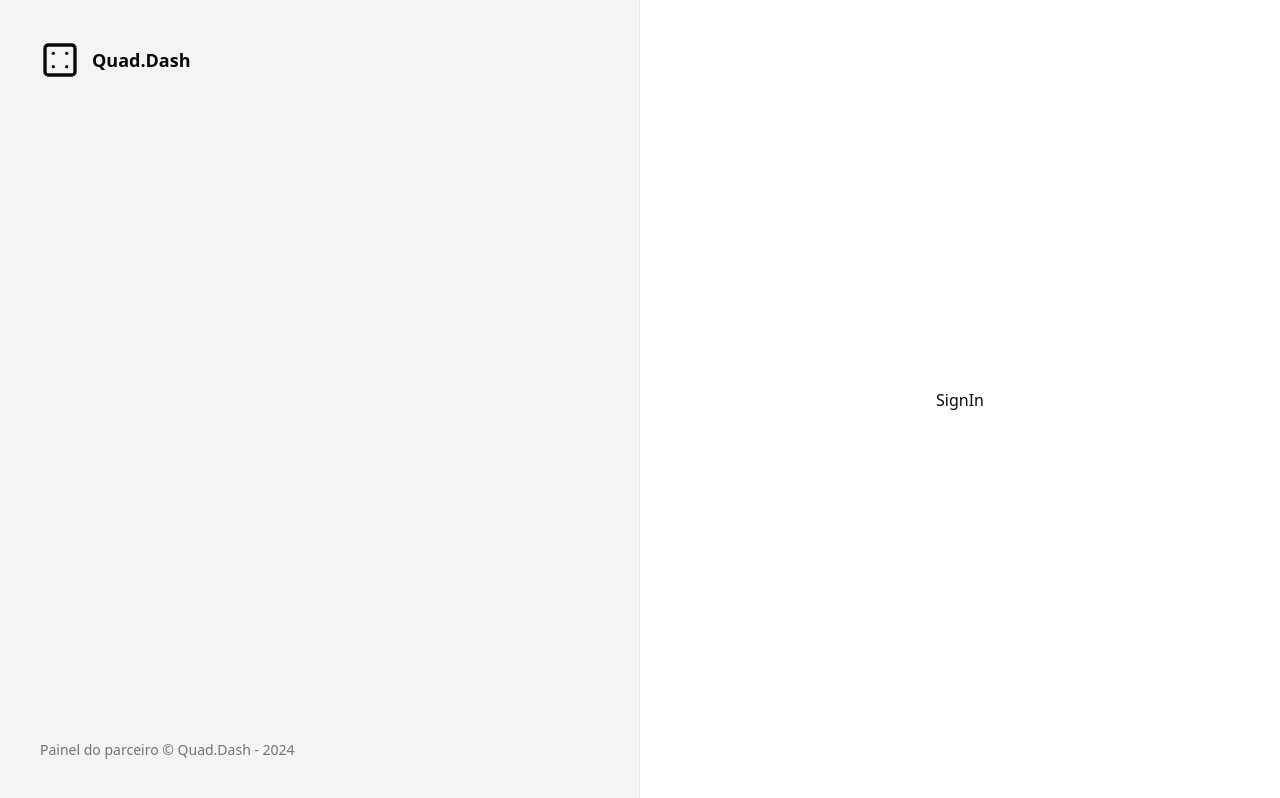
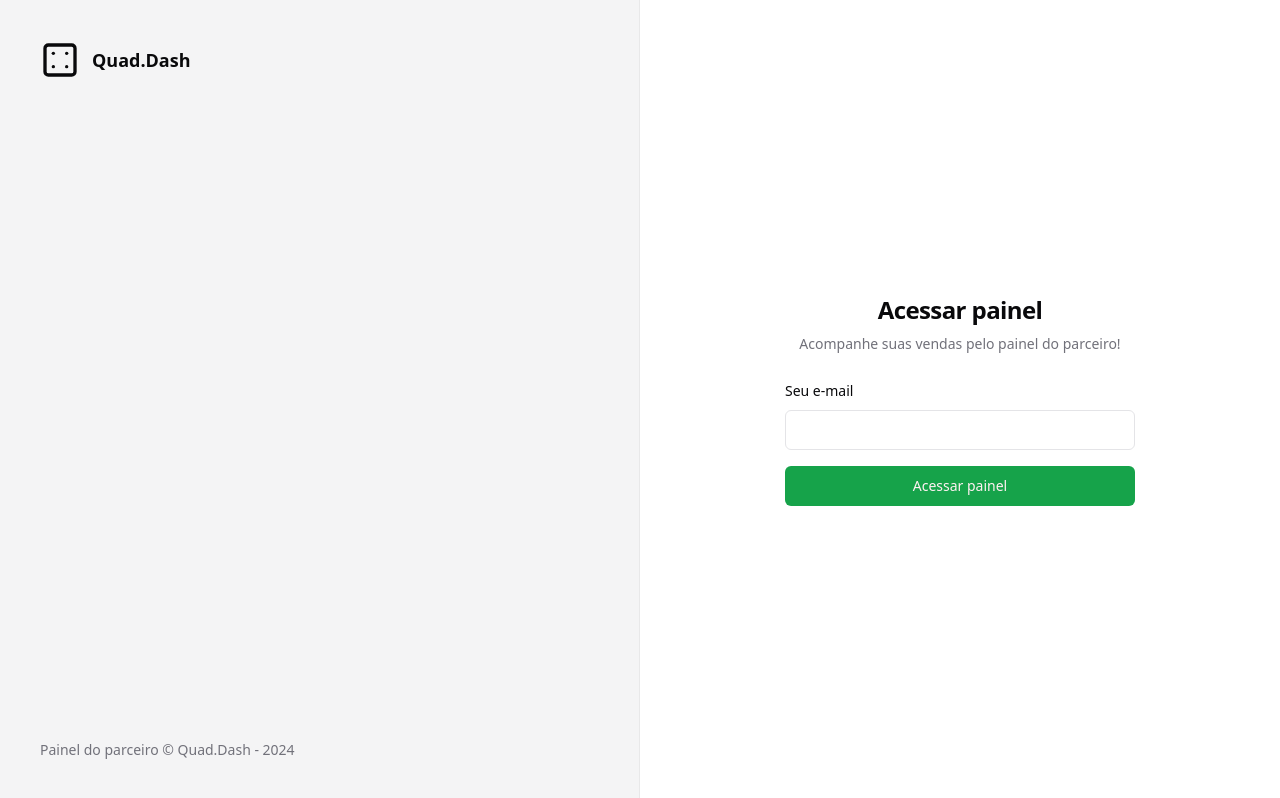
Before and after one commit to gamadv/quad-dash, a React (Vite) app: page /sign-in in a window 1280 px wide. Built offline with nearby package versions, Linux system fonts and the light colour scheme.

Commit message:
✨ feat(SignIn): Create new elements to page - form (with RHF + Zod) - Shadcnui form. comp - toasts (success, error)

```diff
--- a/src/pages/auth/sign-in.tsx
+++ b/src/pages/auth/sign-in.tsx
@@ -1,3 +1,74 @@
+import { Helmet } from 'react-helmet-async'
+import { useForm } from 'react-hook-form'
+import { toast } from 'sonner'
+import { z } from 'zod'
+
+import { Button } from '@/components/ui/button'
+import { Input } from '@/components/ui/input'
+import { Label } from '@/components/ui/label'
+import texts from '@/text/pt-BR.json'
+
+const signInForm = z.object({
+  email: z.string().email(),
+})
+
+type SignInForm = z.infer<typeof signInForm>
+
 export function SignIn() {
-  return <div>SignIn</div>
+  const {
+    register,
+    handleSubmit,
+    formState: { isSubmitting },
+  } = useForm<SignInForm>()
+
+  async function handleSignIn(data: SignInForm) {
+    console.log(data)
+
+    await new Promise((resolve) => setTimeout(resolve, 2000))
+    try {
+      await new Promise((resolve) => setTimeout(resolve, 2000))
+
+      toast.success('Enviamos um link de autenticação para seu e-mail.', {
+        action: {
+          label: 'Reenviar',
+          onClick: () => {
+            handleSignIn(data)
+          },
+        },
+        closeButton: true,
+      })
+    } catch (error) {
+      toast.error('Credenciais inválidas.')
+    }
+  }
+
+  return (
+    <>
+      <Helmet title="Login" />
+
+      <section className="p-8">
+        <div className="flex w-[350px] flex-col justify-center gap-6">
+          <div className="flex flex-col gap-2 text-center">
+            <h1 className="text-2xl font-semibold tracking-tight">
+              {texts.login.title}
+            </h1>
+            <p className="text-sm text-muted-foreground">
+              {texts.login.subtitle}
+            </p>
+          </div>
+
+          <form className="space-y-4" onSubmit={handleSubmit(handleSignIn)}>
+            <div className="space-y-2">
+              <Label htmlFor="email">{texts.login.form.inputLabel}</Label>
+              <Input id="email" type="email" {...register('email')} />
+            </div>
+
+            <Button className="w-full" type="submit" disabled={isSubmitting}>
+              {texts.login.form.submitButton}
+            </Button>
+          </form>
+        </div>
+      </section>
+    </>
+  )
 }
```
